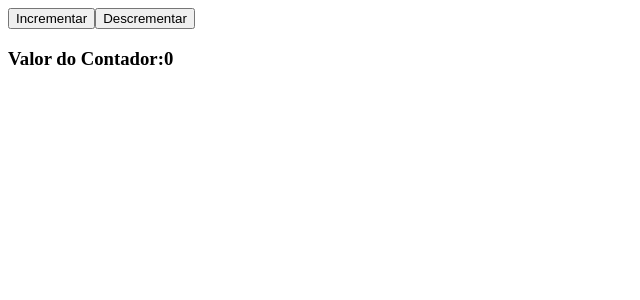
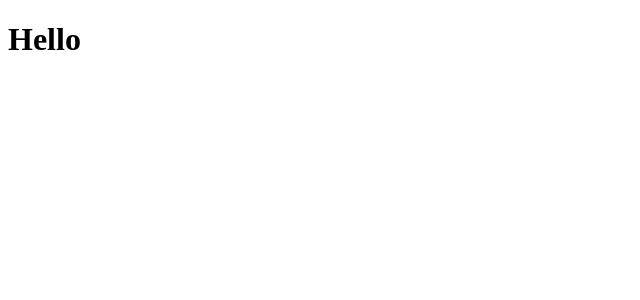
Before and after one commit to Dimitri74/dsdeliver-sds2, a React (Create React App) app in the folder front-web/: page / in a window 1280 px wide. Shown: the top 300 px of the page, without its empty margins (0-640 px from the left). Built offline with nearby package versions, Linux system fonts and the light colour scheme.

Commit message:
Create front-web initial files

```diff
--- a/front-web/src/App.tsx
+++ b/front-web/src/App.tsx
@@ -1,12 +1,11 @@
 import React from 'react';
 import './App.css';
-import Counter from './Counter'
 
 function App() {
   return (
 
     <div>
-     <Counter></Counter>
+    <h1>Hello</h1>
     </div>
   );
 }
```
